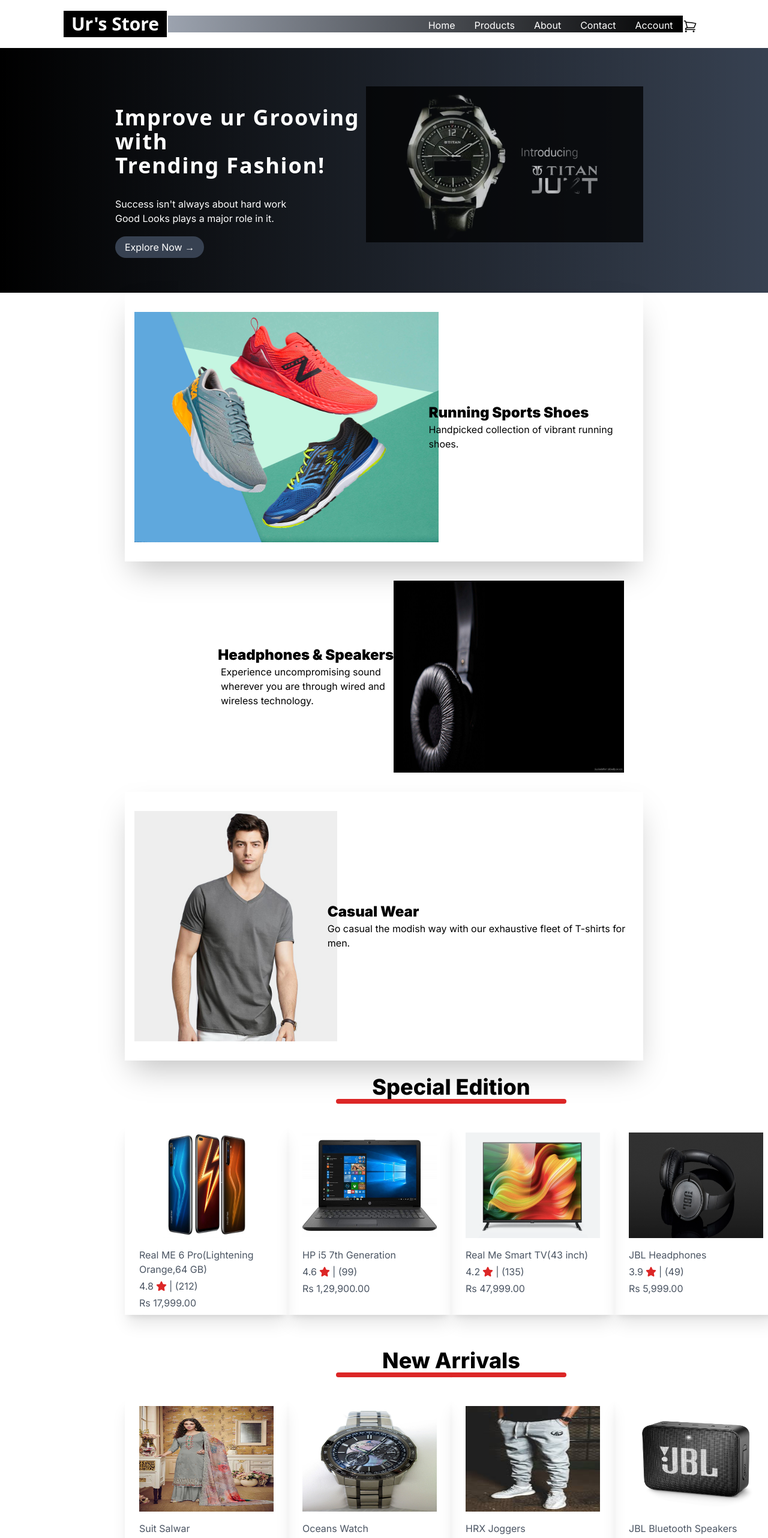
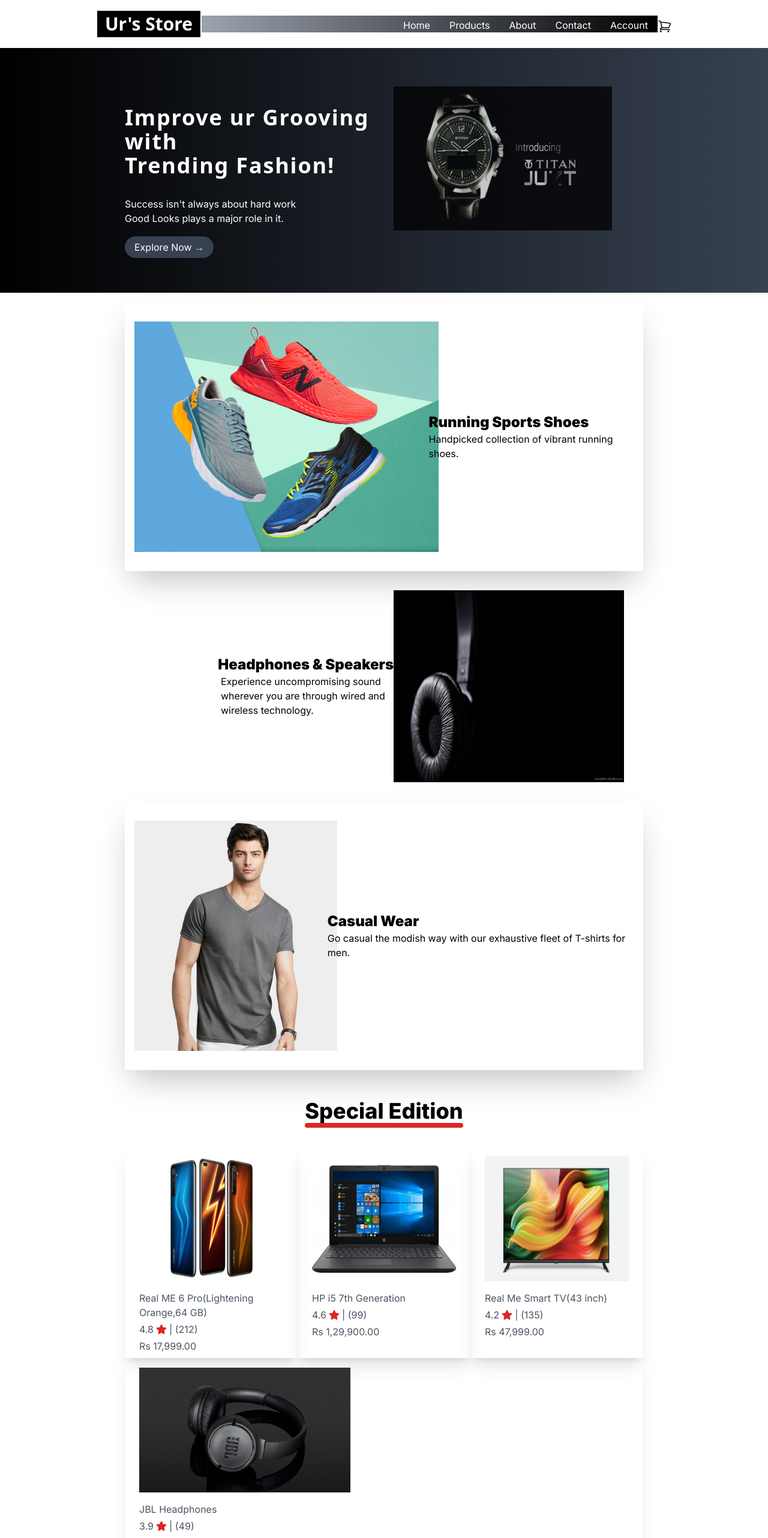
Before and after one commit to utkarsh061/E-Commerce-Website, a Next.js app: page / in a window 1280 px wide. Shown: the top 2564 px of the page at 60% size. Built offline with nearby package versions, Linux system fonts and the light colour scheme.

Commit message:
Alignment Issue and Testimonial Section

```diff
--- a/src/app/layout.js
+++ b/src/app/layout.js
@@ -1,6 +1,7 @@
 import { Inter } from "next/font/google";
 import "./globals.css";
 import NavBar from "@/components/NavBar";
+import Footer from "@/components/Footer";
 
 const inter = Inter({ subsets: ["latin"] });
 
@@ -13,10 +14,11 @@
   return (
     <html lang="en">
       <body className={inter.className}>
-        <div>
+        <div className="mx-40">
           <NavBar/>
         </div>
         {children}
+        <Footer/>
       </body>
     </html>
   );
--- a/src/app/page.js
+++ b/src/app/page.js
@@ -3,12 +3,14 @@
 import ShoppingRow from "@/components/ShoppingRow/ShoppingRow";
 import '@fortawesome/fontawesome-svg-core/styles.css';
 import ExclusiveProduct from "@/components/HomePage/ExclusiveProduct";
+import Testimonials from "@/components/HomePage/Testimonials/Testimonials";
 
 export default function Home() {
   return (
     <main>
       <FeatureSection/>
       <HighlightedSection/>
+    <div className="mx-52 my-12">
         <ShoppingRow
           heading="Special Edition"
           isSpecialEdition={true}
@@ -17,7 +19,9 @@
           heading="New Arrivals"
           isSpecialEdition={false}
         />
+      </div>
       <ExclusiveProduct/>
+      <Testimonials/>
     </main>
   );
 }
--- /dev/null
+++ b/src/components/Footer.js
@@ -0,0 +1,13 @@
+"use client"
+
+function Footer(){
+    return (
+        <div className="flex flex-wrap px-20 py-16 bg-black text-white">
+            <div className="basis-2/6">1</div>
+            <div className="basis-2/6">2</div>
+            <div className="basis-1/6">3</div>
+            <div className="basis-1/6">4</div>
+        </div>
+    )
+}
+export default Footer;
--- a/src/components/HomePage/ExclusiveProduct.js
+++ b/src/components/HomePage/ExclusiveProduct.js
@@ -3,7 +3,7 @@
 
 function ExclusiveProduct(){
     return (
-        <div className="bg-gradient-to-r from-gray-500 to-black text-white flex w-full mt-4 px-48">
+        <div className="bg-gradient-to-l from-black to-gray-700 text-white flex w-full mt-4 px-48">
             <div className="py-16">
                     <img src="/Images/nord.jpg" className="h-full w-9/12 px-4 opacity-75"></img>
             </div>
--- a/src/components/HomePage/FeatureSection.js
+++ b/src/components/HomePage/FeatureSection.js
@@ -1,25 +1,20 @@
 "use client"
-import Image from "next/image";
 import Button from "../Buton";
 
 function FeatureSection(){
     return(
-        <div className="bg-gradient-to-l from-gray-700 to-black text-white flex w-full mt-4">
-            <div className="w-full pl-48 py-16">
-                <h1 className="text-4xl font-bold tracking-wider font-sans py-8">Improve ur Grooving with<br/>Trending Fashion!</h1>
-                <p>Success isn't always about hard work <br/>Good Looks plays a major role in it.</p>
-                <Button
-                    text="Explore Now"
-                />
-            </div>
-            <div className="pr-52 py-16">
-                <Image
-                      src="/Images/titan.jpg"
-                      width="1200"
-                      height="1000"
-                      alt="thumbnail"
-                      className="opacity-75"
+        <div className="bg-gradient-to-l from-gray-700 to-black text-white w-full mt-4">
+            <div className="mx-52 py-16 flex flex-wrap">
+                <div className="basis-1/2">
+                    <h1 className="text-4xl font-bold tracking-wider font-sans py-8">Improve ur Grooving with<br/>Trending Fashion!</h1>
+                    <p>Success isn't always about hard work <br/>Good Looks plays a major role in it.</p>
+                    <Button
+                        text="Explore Now"
                     />
+                </div>
+                <div className="basis-1/2">
+                        <img src="/Images/titan.jpg" className="h-60 w-11/12 px-4 opacity-75"></img>
+                </div>
             </div>
         </div>
     )
--- a/src/components/HomePage/HighlightedSection.js
+++ b/src/components/HomePage/HighlightedSection.js
@@ -4,7 +4,7 @@
 
 function HighlightedSection(){
     return(
-        <>
+        <div className="my-4">
             <FirstDesign
                 title="Running Sports Shoes"
                 description="Handpicked collection of vibrant running shoes."
@@ -18,7 +18,7 @@
                 imageUrl="/Images/tshirt.jpg"
                 style="h-96 w-max"
             />
-        </>
+        </div>
 
     )
 }
--- /dev/null
+++ b/src/components/HomePage/Testimonials/Testimonials.js
@@ -0,0 +1,23 @@
+"use client"
+import {Details} from "./TestionialDetailsConstant.js"
+import { FontAwesomeIcon } from '@fortawesome/react-fontawesome';
+import { faQuoteLeft,faQuoteRight } from '@fortawesome/free-solid-svg-icons';
+
+function Testimonials(){
+return (
+    <div className="mx-72">
+        <div className="flex my-8">
+            {Details.map((item) => (
+                <div className="shadow-lg hover:shadow-2xl mx-2 px-8 py-8 rounded h-full flex-auto basis-1/3">
+                    <FontAwesomeIcon icon={faQuoteLeft} className="text-orange-600 text-center justify-self-auto h-9/12 w-9/12"/>
+                        <p dangerouslySetInnerHTML={{ __html: item.description }} />
+                        <FontAwesomeIcon icon={faQuoteRight} className="text-orange-600 h-9/12 w-9/12 mb-4"/>
+                        <img src={item.imgURL} className="rounded-full h-1/2 w-1/2 ml-16"></img>
+                        <p className="font-bold text-xl font-sans pt-4 text-center">{item.name}</p>
+                </div>
+            ))}
+        </div>
+    </div>
+)
+}
+export default Testimonials;
--- /dev/null
+++ b/src/components/HomePage/Testimonials/TestionialDetailsConstant.js
@@ -0,0 +1,17 @@
+export const Details = [
+    {
+        imgURL:"/Images/vicky.jpg",
+        description:"<b>Ur's store</b> is quite useful & convenient to shop any of the products.It has specific details & is easy to browse through various sections",
+        name:"Vicky Kumar"
+    },
+    {
+        imgURL:"/Images/shubham1.jpg",
+        description:"Quality of products is very satisfying.<b>Ur's store</b> description for a product is very specific & it is easier to understand.",
+        name:"Shubham Keshari"
+    },
+    {
+        imgURL:"/Images/ashish.jpg",
+        description:`Quality of products is very satisfying.<b>Ur's store</b> description for a product is very specific & it is easier to understand.`,
+        name:"Ashish Gulerai"
+    }
+]
--- a/src/components/NavBar.js
+++ b/src/components/NavBar.js
@@ -4,13 +4,13 @@
 
 function NavBar(){
     return (
-       <div className="px-6 mx-20 my-4 flex flex-wrap">
+       <div className="w-full my-4 flex">
          <div className="bg-black border-2 border-double border-white min-w-44 min-h-12">
             <h1 className="text-white px-2 py-1 font-bold font-sans text-center text-3xl">Ur's Store</h1>
          </div>
          <div className="w-4/5 text-white">
             <nav className="bg-gradient-to-r from-gray-400 to-black">
-                <ul className="flex flex-1 justify-end max-h-7 my-2.5">
+                <ul className="flex flex-wrap justify-end max-h-7 my-2.5">
                     <li className="px-4 py-1">
                         <Link className="mb-2" href={'/'}>Home</Link>
                     </li>
--- a/src/components/ShoppingRow/IndividualItem.js
+++ b/src/components/ShoppingRow/IndividualItem.js
@@ -5,9 +5,9 @@
 function IndividualItem(props){
     const {imgURL,title,rating,review,price} = props
     return (
-        <div className="px-2 shadow-xl hover:shadow-2xl">
+        <div className="px-2 shadow-xl flex-auto basis-1/4 hover:shadow-2xl">
             <div className="my-4">
-            <img src={imgURL} className="h-44 w-96 px-4" ></img>
+            <img src={imgURL} className="h-52 w-96 px-4"></img>
             </div>
             <div className="w-64 text-gray-600 text-left pl-4 mb-1">
                 <p>{title}</p>
--- a/src/components/ShoppingRow/ShoppingRow.js
+++ b/src/components/ShoppingRow/ShoppingRow.js
@@ -7,12 +7,12 @@
     const {heading,isSpecialEdition} = props
     const data = isSpecialEdition ? specialEdition: newArrival
     return(
-        <div className="mt-6  grid text-center">
-            <div className="w-96 justify-self-center">
-                <h2 className="font-extrabold text-4xl">{heading}</h2>
+        <div>
+            <div className="justify-self-center">
+                <h2 className="font-extrabold text-4xl text-center">{heading}</h2>
                 <div class="bg-red-600 border-solid text-red-600 h-2 text-xs rounded">*</div>
             </div>
-            <div className="flex mx-52 my-8">
+            <div className="flex flex-wrap my-8">
                 {data?.map((item) => (
                     <IndividualItem
                         key={item.id}
```
Lines whose indentation alone changed are shown as unchanged.
